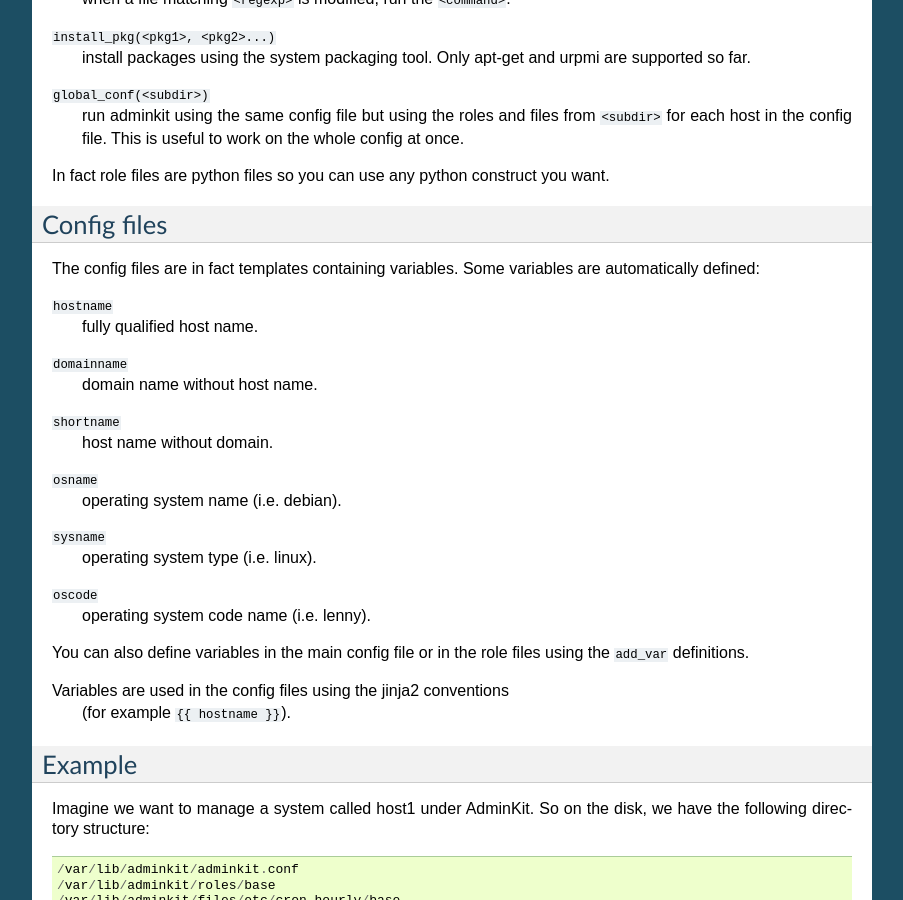
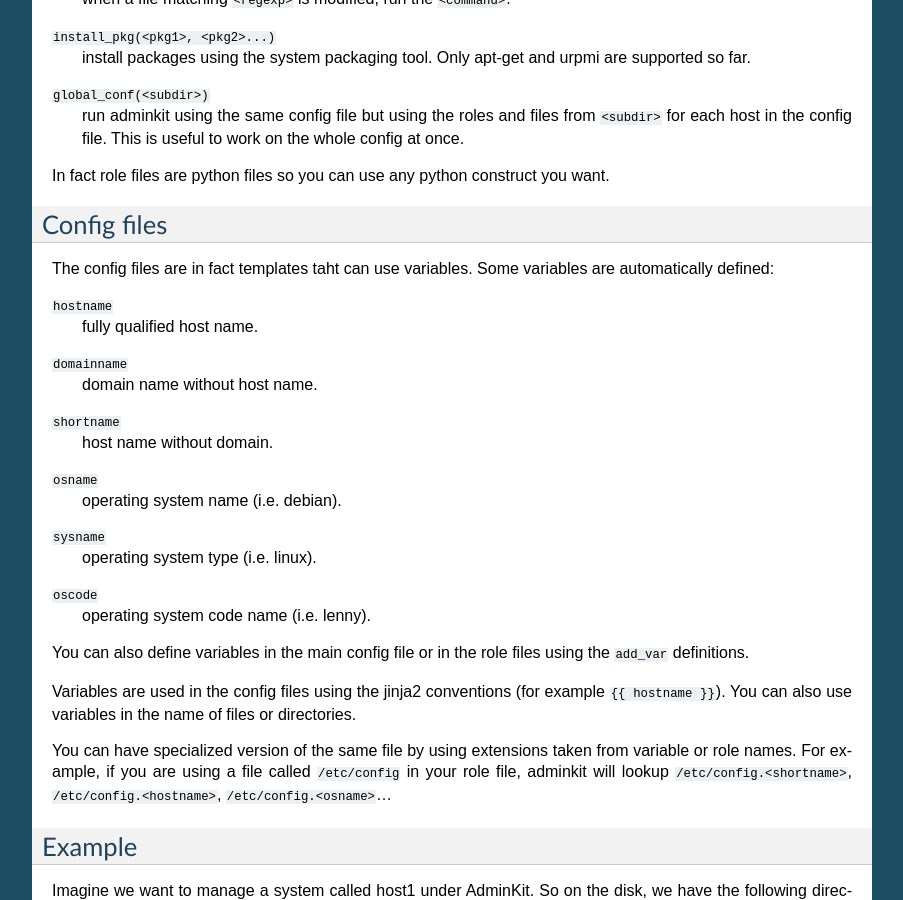
Before and after one commit to flepied/adminkit, a Sphinx documentation site: the page built from docs/adminkit.rst, in a window 1280 px wide and 900 px high, scrolled down 1781 px. Shown: the whole window, without its empty margins (198-1101 px from the left). Built offline with Sphinx 7.4.7, drawn with Linux system fonts in a browser that asks for light colours.

Commit message:
allow variable expansion in file and dir names

```diff
--- a/docs/adminkit.rst
+++ b/docs/adminkit.rst
@@ -121,7 +121,7 @@ construct you want.
 Config files
 ------------
 
-The config files are in fact templates containing variables. Some
+The config files are in fact templates taht can use variables. Some
 variables are automatically defined:
 
 ``hostname``
@@ -146,7 +146,14 @@ You can also define variables in the main config file or in the role
 files using the ``add_var`` definitions.
 
 Variables are used in the config files using the jinja2 conventions
- (for example ``{{ hostname }}``).
+(for example ``{{ hostname }}``). You can also use variables in the
+name of files or directories.
+
+You can have specialized version of the same file by using extensions
+taken from variable or role names. For example, if you are using a
+file called ``/etc/config`` in your role file, adminkit will lookup
+``/etc/config.<shortname>``, ``/etc/config.<hostname>``,
+``/etc/config.<osname>``...
 
 Example
 -------
```
Also changed, not shown: adminkit.py (+8 -4 lines), 3 other files.
